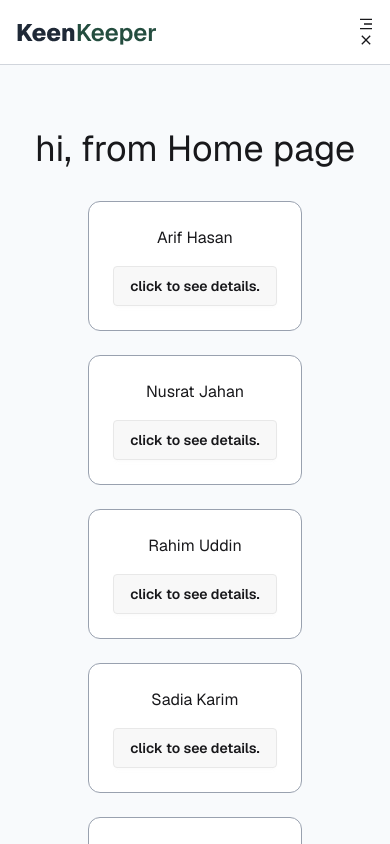
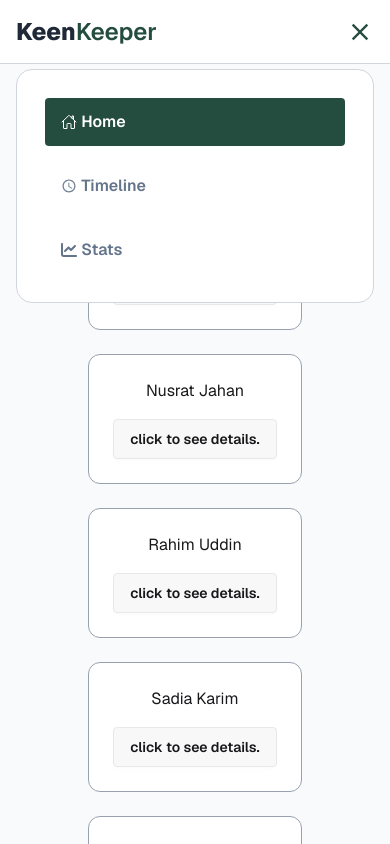
Before and after one commit to ratul-sardar/Programming-Hero-B13-A07, a React (Vite) app: page / in a window 390 px wide. Both pictures are taken after a click on the button 365 px from the left and 32 px from the top of the page. Shown: the top 844 px of the page. Built offline with nearby package versions, Linux system fonts and the light colour scheme.

Commit message:
navbar is full functional and responsive

```diff
--- a/src/components/layout/Root.jsx
+++ b/src/components/layout/Root.jsx
@@ -4,7 +4,7 @@ import Navbar from "../ui/Navbar/Navbar";
 export default function Root() {
   return (
     <>
-      <header className="sticky top-0 bg-white py-4 border-b border-gray-300">
+      <header className="sticky top-0 z-50 bg-white border-b border-gray-300">
         <Navbar></Navbar>
       </header>
       <main>
--- a/src/components/ui/Navbar/Navbar.jsx
+++ b/src/components/ui/Navbar/Navbar.jsx
@@ -5,10 +5,13 @@ import { FaChartLine } from "react-icons/fa6";
 import { RiMenu3Fill } from "react-icons/ri";
 import { IoMdClose } from "react-icons/io";
 import siteLogo from "../../../assets/logo.png";
+import { useState } from "react";
 
 export default function Navbar() {
+  const [showMobileNav, setShowMobileNav] = useState(false);
+
   return (
-    <nav className="cssContainer p-0  flex-row justify-between">
+    <nav className="relative z-20 cssContainer py-4  flex-row justify-between">
       {/* Site Logo and Mobile Menu*/}
       <div className="w-full flex items-center justify-between">
         <NavLink to="/" className="">
@@ -20,16 +23,25 @@ export default function Navbar() {
         </NavLink>
 
         {/* Mobile menu toggle*/}
-        <button>
-          <RiMenu3Fill />
-          <IoMdClose />
+        <button
+          onClick={() => setShowMobileNav(!showMobileNav)}
+          className=" md:hidden text-[28px] text-brand"
+        >
+          {showMobileNav ? <IoMdClose /> : <RiMenu3Fill />}
         </button>
       </div>
 
       {/* Site Navigations*/}
-      <div id="siteNav" className="hidden md:flex gap-4">
+      <div className="siteNav hidden md:flex gap-4">
         <Navigation />
       </div>
+
+      {/* Mobile Site Navigations*/}
+      {showMobileNav && (
+        <div className="siteNav absolute top-[110%] z-10 w-full p-7 bg-white rounded-2xl border border-gray-300 flex flex-col gap-4">
+          <Navigation />
+        </div>
+      )}
     </nav>
   );
 }
--- a/src/index.css
+++ b/src/index.css
@@ -41,7 +41,7 @@
         }
     }
 
-    #siteNav a.active {
+    .siteNav a.active {
         background-color: var(--color-brand);
         color: var(--color-white);
     }
```
